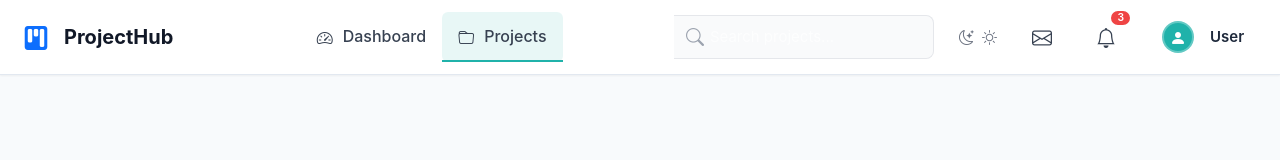
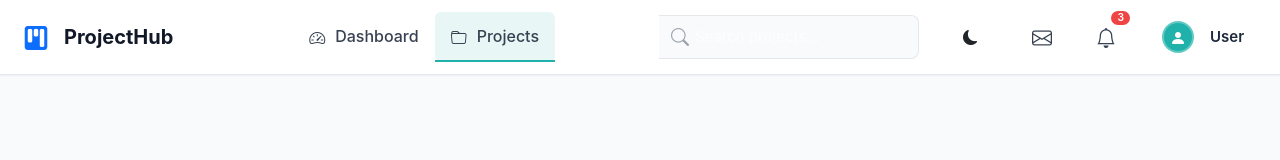
Before and after one commit to naydenovtony-afk/projecthub, a website built with Vite: page pages/projects.html in a window 1280 px wide. Shown: the top 160 px of the page. Built offline with nearby package versions, Linux system fonts and the light colour scheme; no server answers.

Commit message:
Update theme toggle button styles for improved accessibility and visual consistency

```diff
--- a/pages/projects.html
+++ b/pages/projects.html
@@ -424,10 +424,9 @@
             <input type="text" class="form-control form-control-sm" id="globalSearch" placeholder="Search projects...">
           </div>
 
-          <!-- Dark Mode Toggle -->
-          <button class="btn btn-icon" id="themeToggle" title="Toggle theme">
-            <i class="bi bi-moon-stars theme-icon-dark"></i>
-            <i class="bi bi-sun theme-icon-light"></i>
+          <!-- Theme toggle -->
+          <button class="btn btn-ghost" id="themeToggle" data-theme-toggle title="Toggle theme">
+            <i class="bi bi-moon-fill" id="themeIcon"></i>
           </button>
 
           <!-- Messages -->
```
